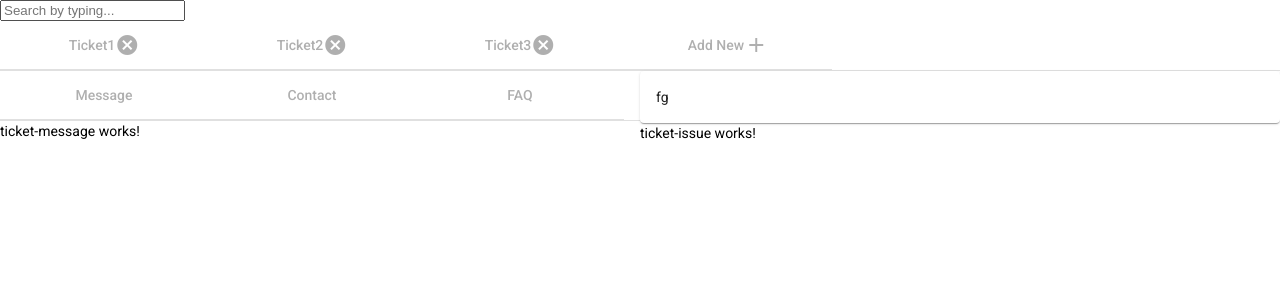
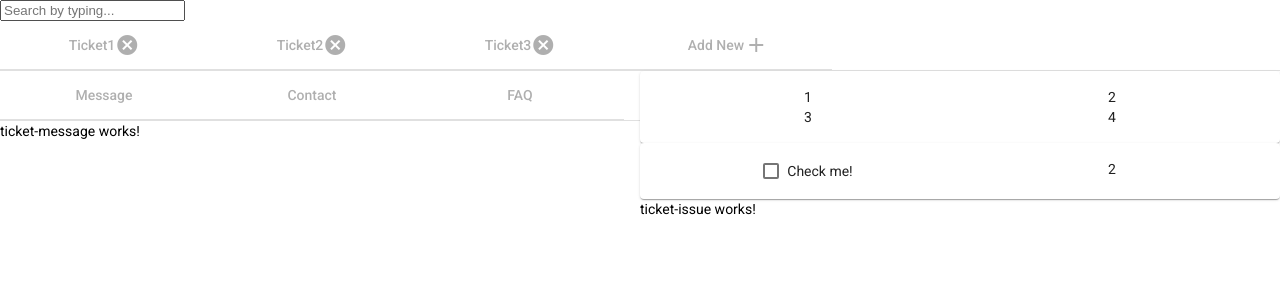
Before and after one commit to nhasaan/ng9-ticket, an Angular app: page /ticket/create/message in a window 1280 px wide. Shown: the top 300 px of the page. Built offline with nearby package versions, Linux system fonts and the light colour scheme.

Commit message:
mat checkbox and button module

```diff
--- a/src/app/ticket/components/ticket-actions/ticket-actions.component.html
+++ b/src/app/ticket/components/ticket-actions/ticket-actions.component.html
@@ -1,3 +1,18 @@
 <mat-card>
-    <div>fg</div>
+    <div fxlayout="row wrap">
+        <div fxFlex="50" fxLayoutAlign="center">1</div>
+        <div fxFlex="50" fxLayoutAlign="center">2</div>
+    </div>
+    <div fxlayout="row wrap">
+        <div fxFlex="50" fxLayoutAlign="center">3</div>
+        <div fxFlex="50" fxLayoutAlign="center">4</div>
+    </div>
 </mat-card>
+<mat-card>
+    <div fxlayout="row">
+        <div fxFlex="50" fxLayoutAlign="center">
+            <mat-checkbox>Check me!</mat-checkbox>
+        </div>
+        <div fxFlex="50" fxLayoutAlign="center">2</div>
+    </div>
+</mat-card>
--- a/src/app/ticket/ticket.module.ts
+++ b/src/app/ticket/ticket.module.ts
@@ -11,6 +11,8 @@ import { TicketFaqComponent } from './components/ticket-faq/ticket-faq.component
 import { RouterModule } from '@angular/router';
 import { FlexLayoutModule } from '@angular/flex-layout';
 import { MatCardModule } from '@angular/material/card'
+import { MatCheckboxModule } from '@angular/material/checkbox'
+import { MatButtonModule } from '@angular/material/button'
 import { TabContainerModule } from '../tab-container/tab-container.module';
 import { TicketIssueComponent } from './components/ticket-issue/ticket-issue.component';
 
@@ -21,11 +23,13 @@ import { TicketIssueComponent } from './components/ticket-issue/ticket-issue.com
   imports: [
     CommonModule,
     TabContainerModule,
-    MatCardModule,
     FlexLayoutModule.withConfig({
       useColumnBasisZero: true,
       printWithBreakpoints: ['xs', 'sm', 'md', 'lg', 'xl', 'lt-sm', 'lt-md', 'lt-lg', 'lt-xl', 'gt-xs', 'gt-sm', 'gt- md', 'gt-lg']
     }),
+    MatCardModule,
+    MatCheckboxModule,
+    MatButtonModule,
     RouterModule.forChild([
       {
         path: '',
```
